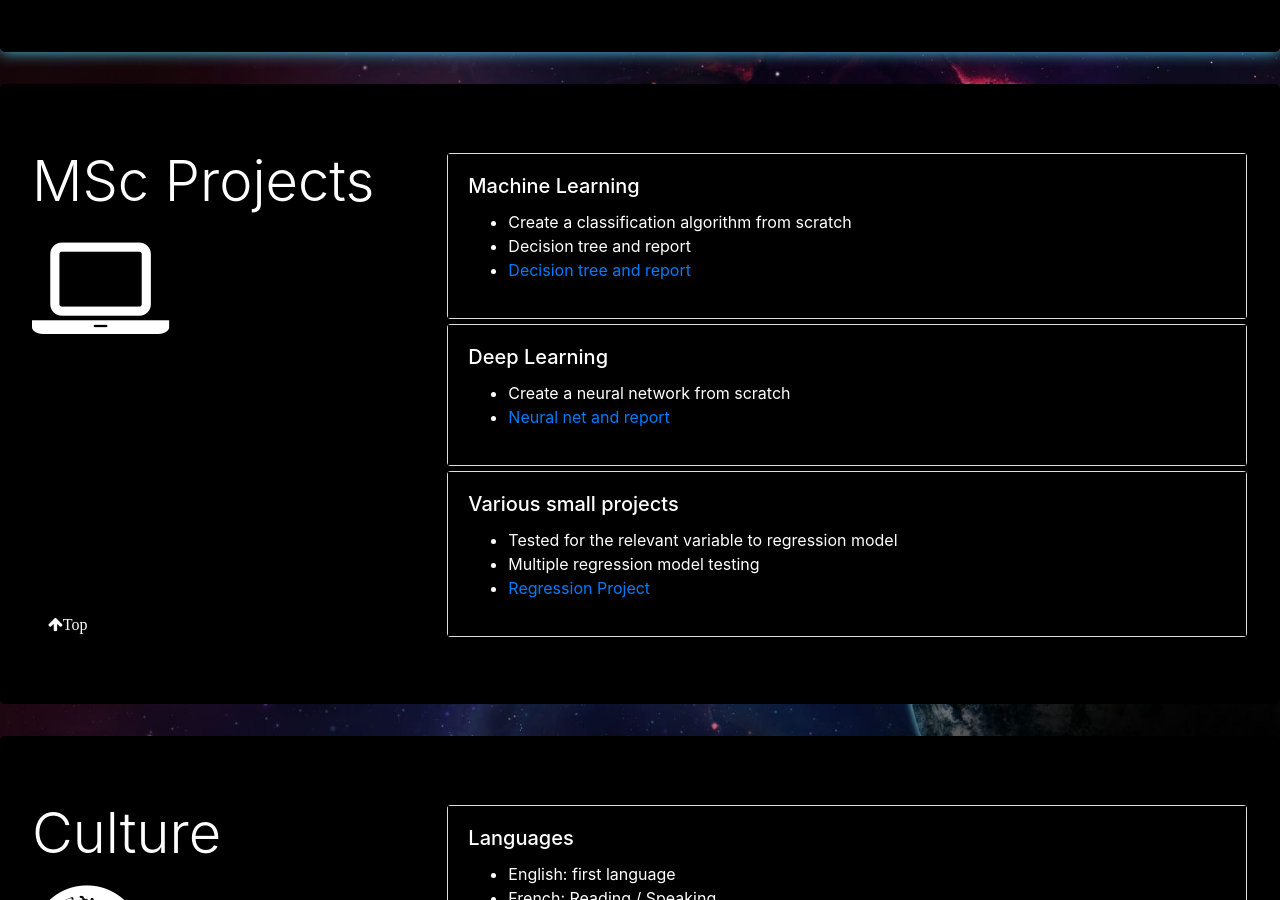
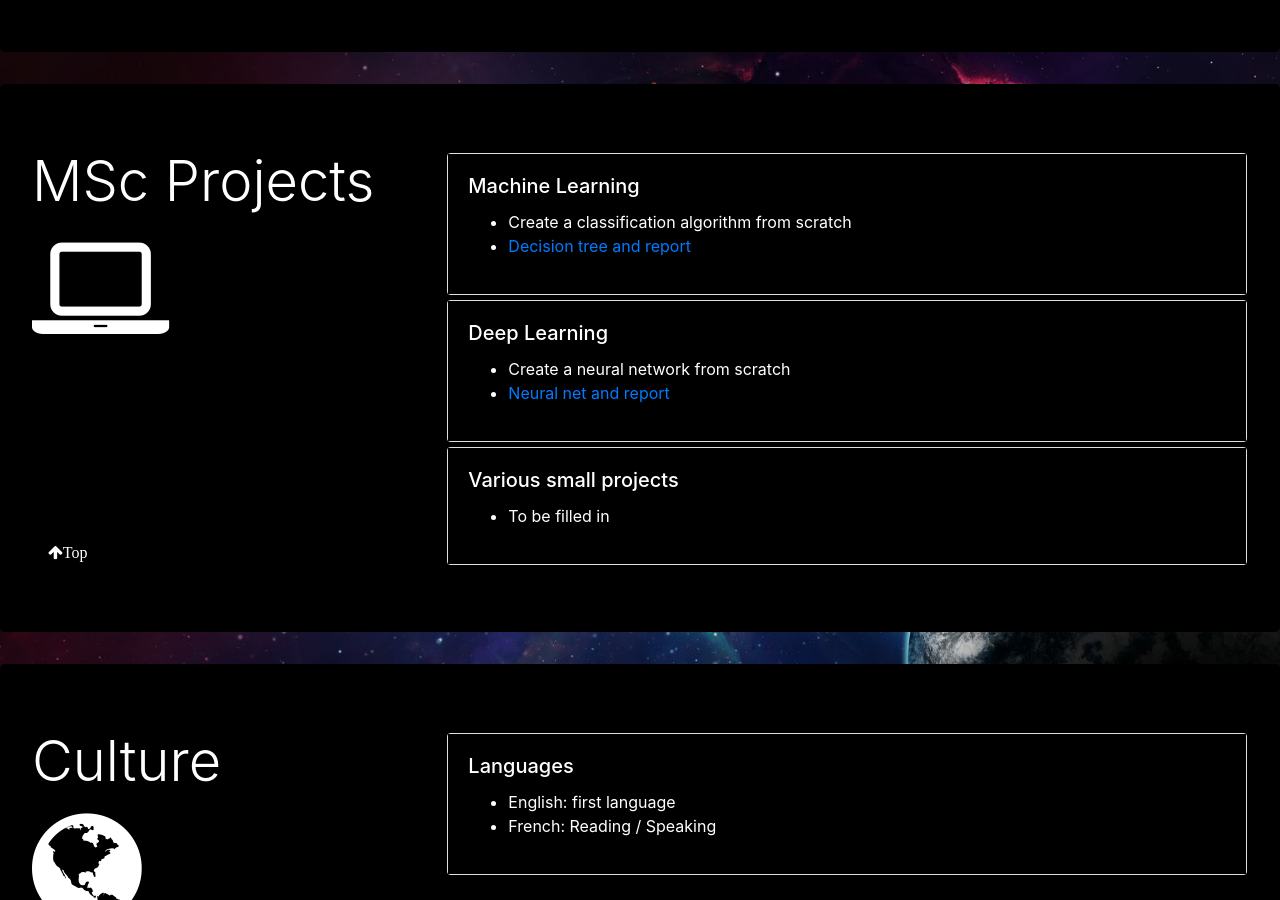
Before and after one commit to mmakris98/mmakris98.github.io, a Jekyll site: the page index.html, which Jekyll copies as it is, in a window 1280 px wide and 900 px high, scrolled down 2666 px. Built offline with Jekyll 4.4.1, drawn with Linux system fonts in a browser that asks for light colours.

Commit message:
Update index.html

```diff
--- a/index.html
+++ b/index.html
@@ -34,9 +34,6 @@
     </div>
     <!-- Icon links -->
     <div class="col-md-4">
-      <a href="https://www.linkedin.com/in/mark-makris-054557b5/" target="_blank"
-        ><i id="lin" src="./assets/img/whitelink.png" style="color: white; font-size: 800%;"></i
-      ></a>
       <a href="https://www.linkedin.com/in/mark-makris-054557b5/" target="_blank">
       <img id="disc" src="./assets/img/whitelink.png" style="height: 128px; width: 128px; vertical-align: top;"></img>
     </a>
@@ -339,9 +336,6 @@
               Create a classification algorithm from scratch
             </li>
             <li class="card-text">
-              Decision tree and report
-            </li>
-            <li class="card-text">
               <a href="./assets/pdf/Decision Tree.pdf" target="_blank">Decision tree and report</a>
             </li>
           </ul>
@@ -373,15 +367,7 @@
           </h5>
           <ul>
             <li class="card-text">
-              Tested for the relevant variable to regression model
-            </li>
-            <li class="card-text">
-              Multiple regression model testing
-            </li>
-            <li class="card-text">
-              <a href="./assets/pdf/454 proj.pdf" target="_blank"
-                >Regression Project</a
-              >
+              To be filled in
             </li>
           </ul>
         </div>
```
